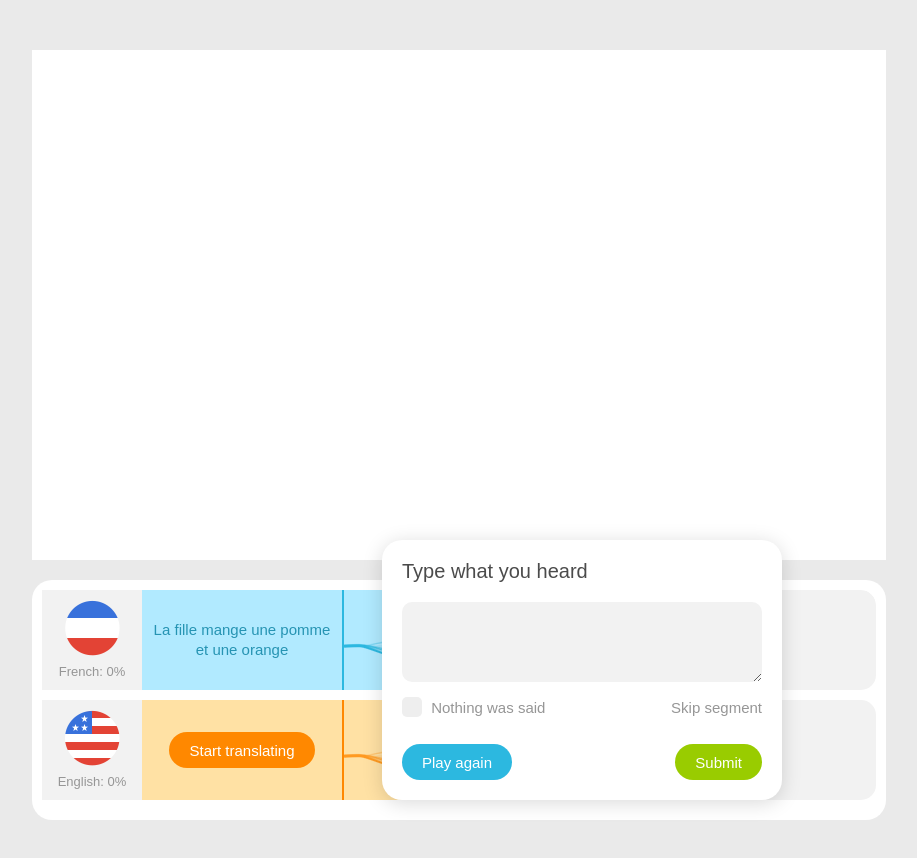
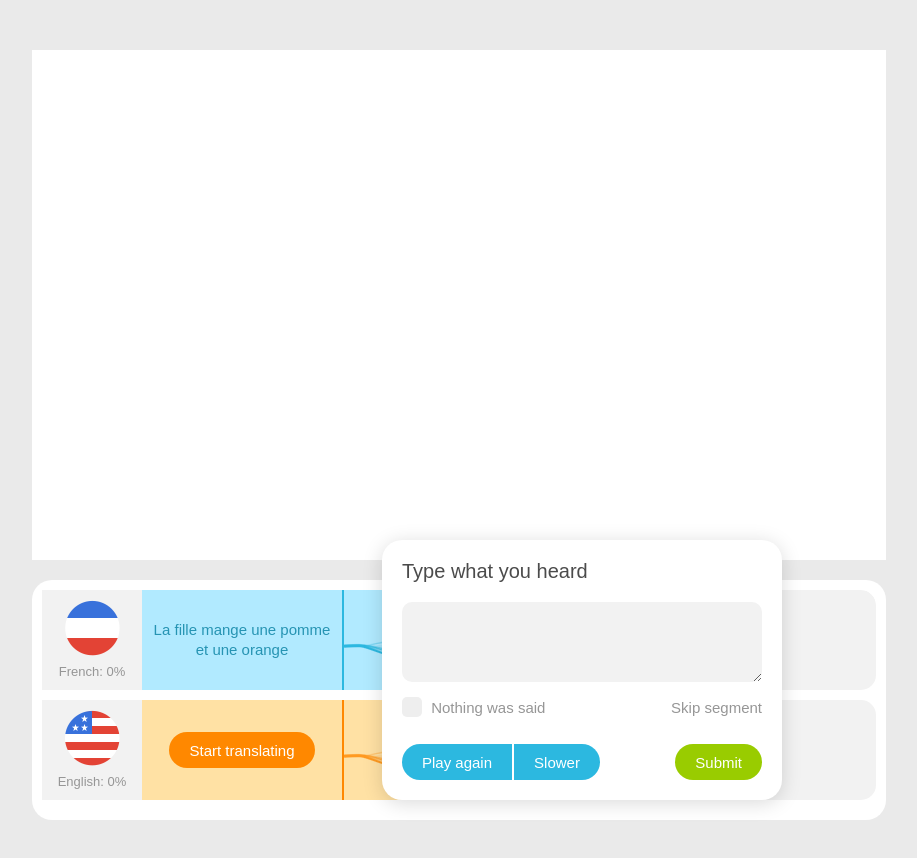
Before and after one commit to vicki-c/hackathon-video, a plain HTML site: page index.html in a window 1280 px wide. Shown: the whole page, without its empty margins (181-1098 px from the left). Drawn offline with Linux system fonts and the light colour scheme.

Commit message:
button group

```diff
--- a/css/misc.less
+++ b/css/misc.less
@@ -84,6 +84,21 @@ h1 {
 	}
 }
 
+.btn-group {
+	.btn {
+		.border-radius(0);
+		border-left: 2px solid white;
+		&:first-child {
+			.border-radius(30px 0 0 30px);
+			border-left: none;
+		}
+		&:last-child {
+			.border-radius(0 30px 30px 0);
+		}
+		float: left;
+	}
+}
+
 /* Forms */
 /*-------------------------------------------------*/
 
--- a/index.html
+++ b/index.html
@@ -53,7 +53,11 @@
                         <div class="right"><a href="">Skip segment</a></div>
                     </div>
                     <div class="action">
-                        <button class="btn blue left">Play again</button>
+                        <div class="btn-group left">
+                            <button class="btn blue">Play again</button>
+                            <button class="btn blue">Slower</button>
+                        </div>
+
                         <button class="btn green right">Submit</button>
                     </div>
                 </div>
```
